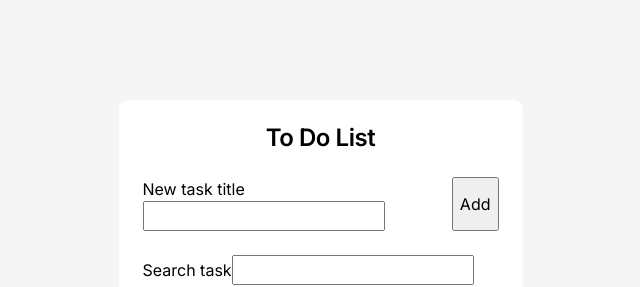
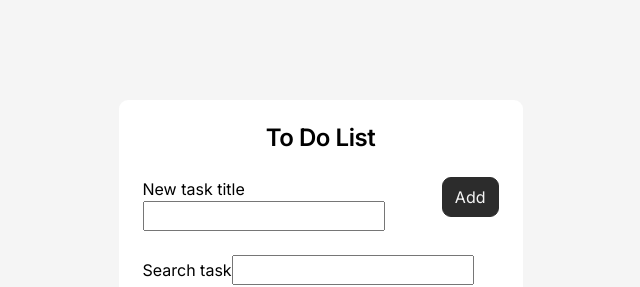
Before and after one commit to azamxvit/duty-roster, a Vue app: page / in a window 1280 px wide. Shown: the top 287 px of the page, without its empty margins (312-952 px from the left). Built offline with nearby package versions, Linux system fonts and the light colour scheme.

Commit message:
[style]:// added style/ui for button

```diff
--- a/src/styles/components/button.css
+++ b/src/styles/components/button.css
@@ -0,0 +1,19 @@
+.button {
+    display: inline-flex;
+    align-items: center;
+    height: var(--input-height);
+    padding: 12px;
+    color: var(--color-gray-1);
+    background-color: var(--color-dark-2);
+    border: 1px solid var(--color-dark-2);
+    border-radius: var(--border-radius);
+
+    &:hover {
+        color: var(--color-dark-2);
+        background-color: transparent;
+    }
+
+    &:active {
+        scale: 1.05;
+    }
+}
```
